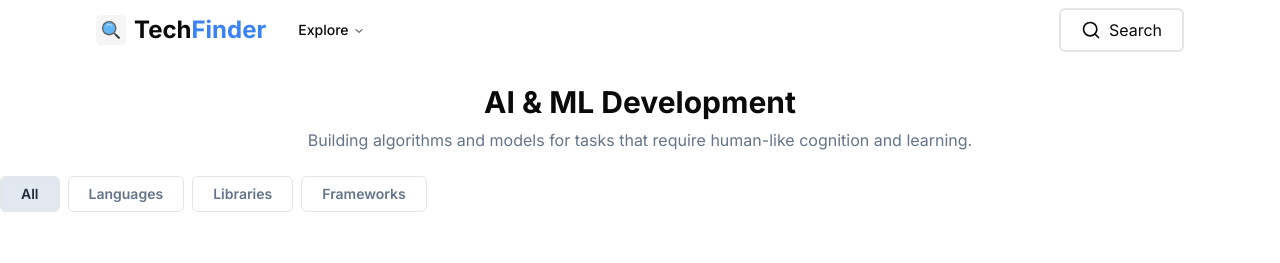
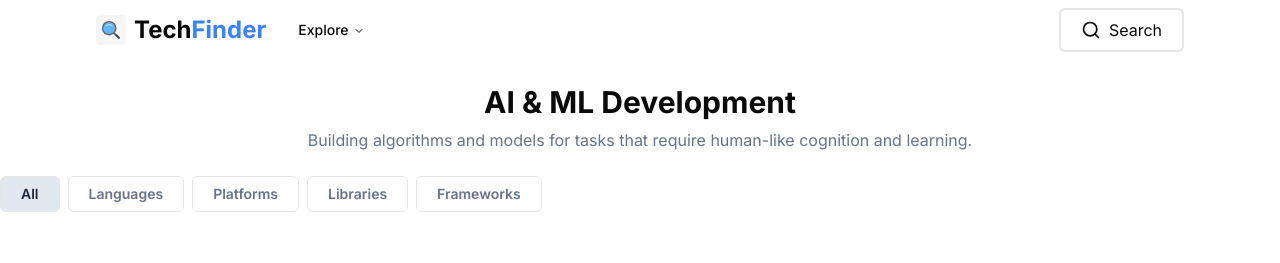
Before and after one commit to MohdFahad1/Tech-Finder, a Next.js app: page /browse/ai-ml-development in a window 1280 px wide. Shown: the top 263 px of the page. Built offline with nearby package versions, Linux system fonts and the light colour scheme.

Commit message:
feat: ai-ml development data

```diff
--- a/src/data/ai-ml-development.jsx
+++ b/src/data/ai-ml-development.jsx
@@ -10,14 +10,74 @@ export const categoryData = {
     {
       name: "Languages",
       path: "languages",
+      items: [
+        {
+          name: "Python",
+          slug: "python",
+          url: "https://python.org/",
+          // icon: PythonIcon,
+        },
+        {
+          name: "R",
+          slug: "r",
+          url: "https://r-project.org/",
+          // icon: RIcon,
+        },
+      ],
+    },
+    {
+      name: "Platforms",
+      path: "platforms",
+      items: [
+        {
+          name: "Kaggle",
+          slug: "kaggle",
+          url: "https://kaggle.com/",
+          // icon: KaggleIcon,
+        },
+        {
+          name: "HuggingFace",
+          slug: "hugging-face",
+          url: "https://huggingface.co/",
+          // icon: HuggingFaceIcon,
+        },
+      ],
     },
     {
       name: "Libraries",
       path: "libraries",
+      items: [
+        {
+          name: "OpenCV",
+          slug: "opencv",
+          url: "https://opencv.org/",
+          // icon: OpenCVIcon,
+        },
+        {
+          name: "Keras",
+          slug: "keras",
+          url: "https://keras.io/",
+          // icon: KerasIcon,
+        },
+      ],
     },
     {
       name: "Frameworks",
       path: "frameworks",
+      items: [
+        {
+          name: "TensorFlow",
+          slug: "tensor-flow",
+          url: "https://tensorflow.org/",
+          // icon: TensorFlowIcon,
+        },
+        {
+          name: "PyTorch",
+          slug: "pytorch",
+          url: "https://pytorch.org/",
+          // icon: PyTorchIcon,
+        },
+      ],
     },
   ],
 };
```
